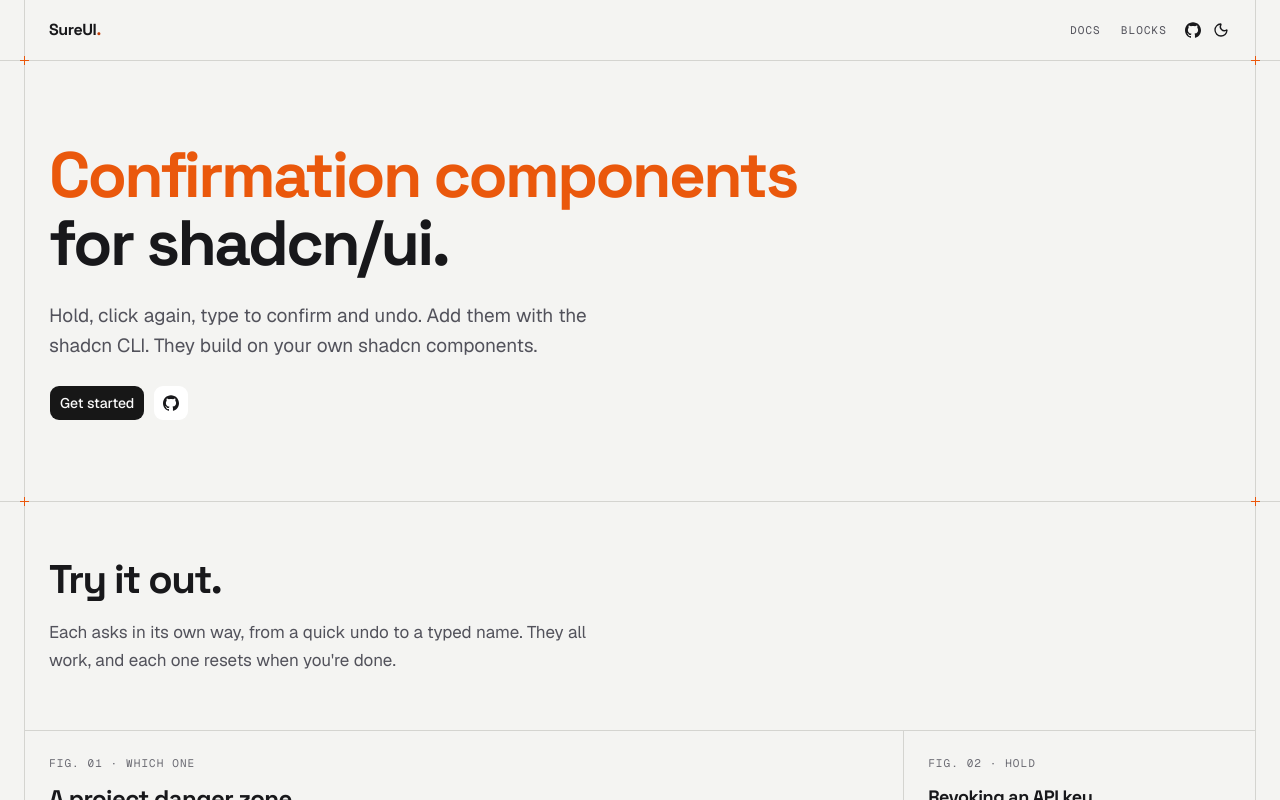
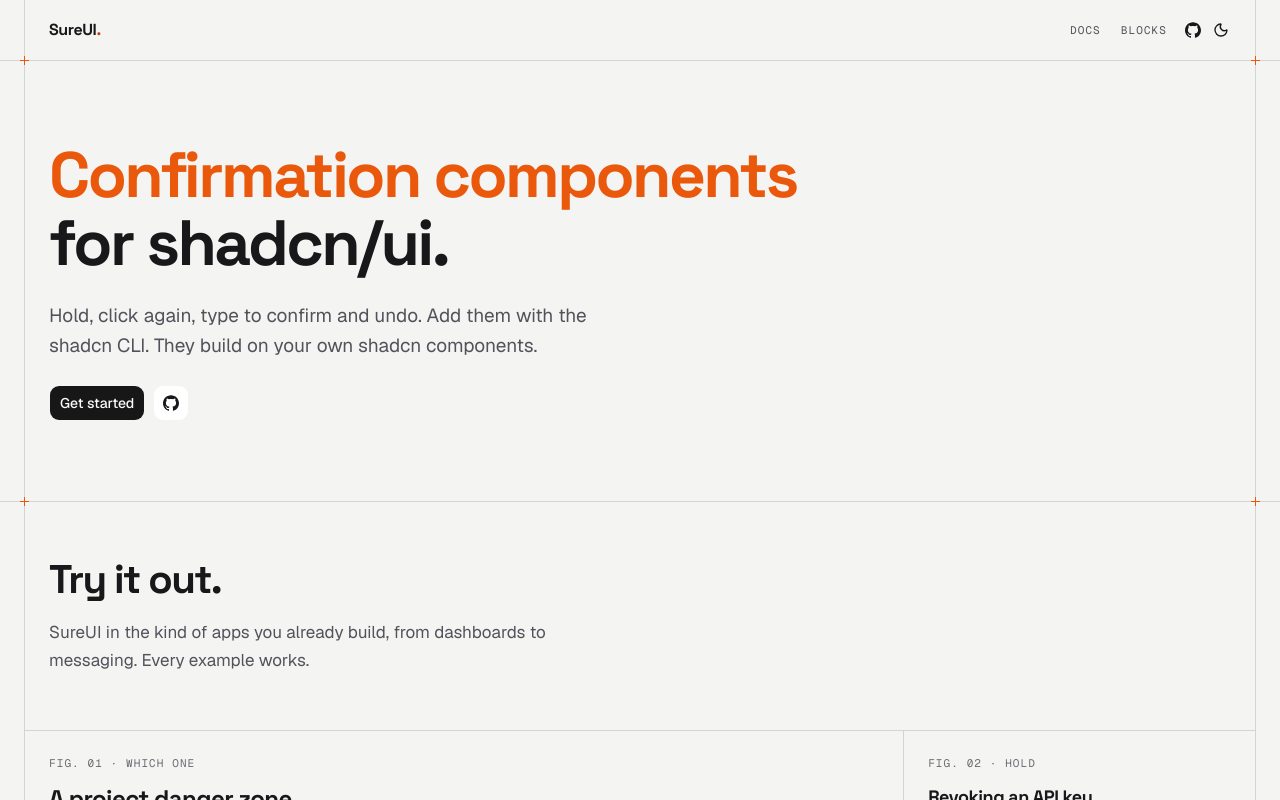
Before and after one commit to aidankmcalister/sureui, a Next.js app: page / in a window 1280 px wide. Shown: the top 800 px of the page. Built offline with nearby package versions, Linux system fonts and the light colour scheme.

Commit message:
copy: describe the examples as everyday apps

```diff
--- a/app/page.tsx
+++ b/app/page.tsx
@@ -35,8 +35,8 @@
             Try it out.
           </h2>
           <p className="max-w-140 text-[17px] leading-7 text-pretty text-(--ink-muted)">
-            Each asks in its own way, from a quick undo to a typed name. They
-            all work, and each one resets when you&apos;re done.
+            SureUI in the kind of apps you already build, from dashboards to
+            messaging. Every example works.
           </p>
         </div>
         <div className={grid}>
```
